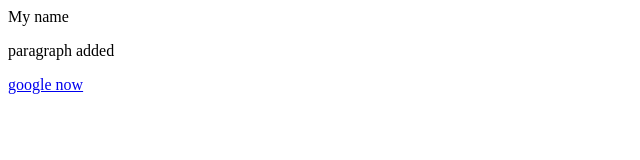
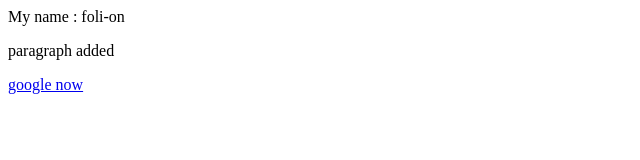
Before and after one commit to folorunjay/helloworldGit, a plain HTML site: page index.html in a window 1280 px wide. Shown: the full height of the page, 0-640 px from the left. Drawn offline with Linux system fonts and the light colour scheme.

Commit message:
foli-on added

```diff
--- a/index.html
+++ b/index.html
@@ -1,3 +1,3 @@
-<div>My name</div>
+<div>My name : foli-on</div>
 <p>paragraph added</p>
 <a href="#">google now</a>
```
